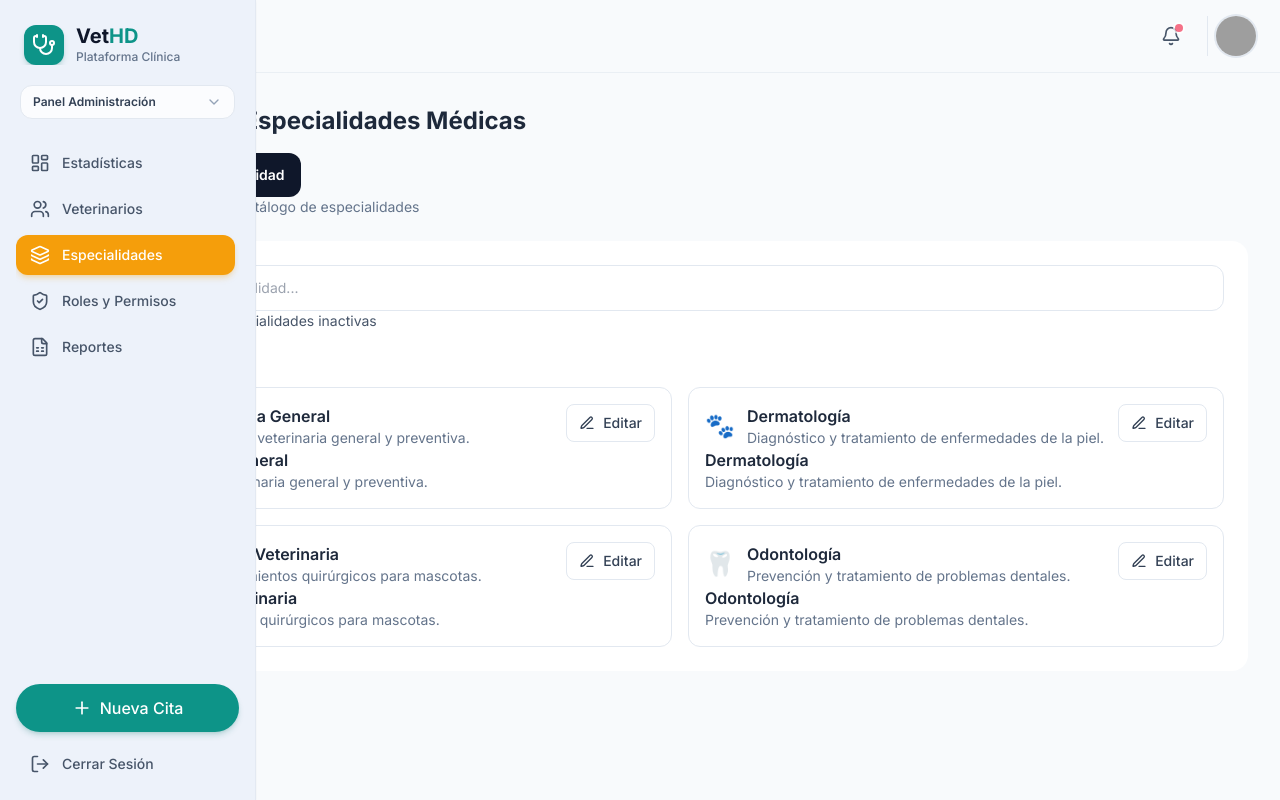
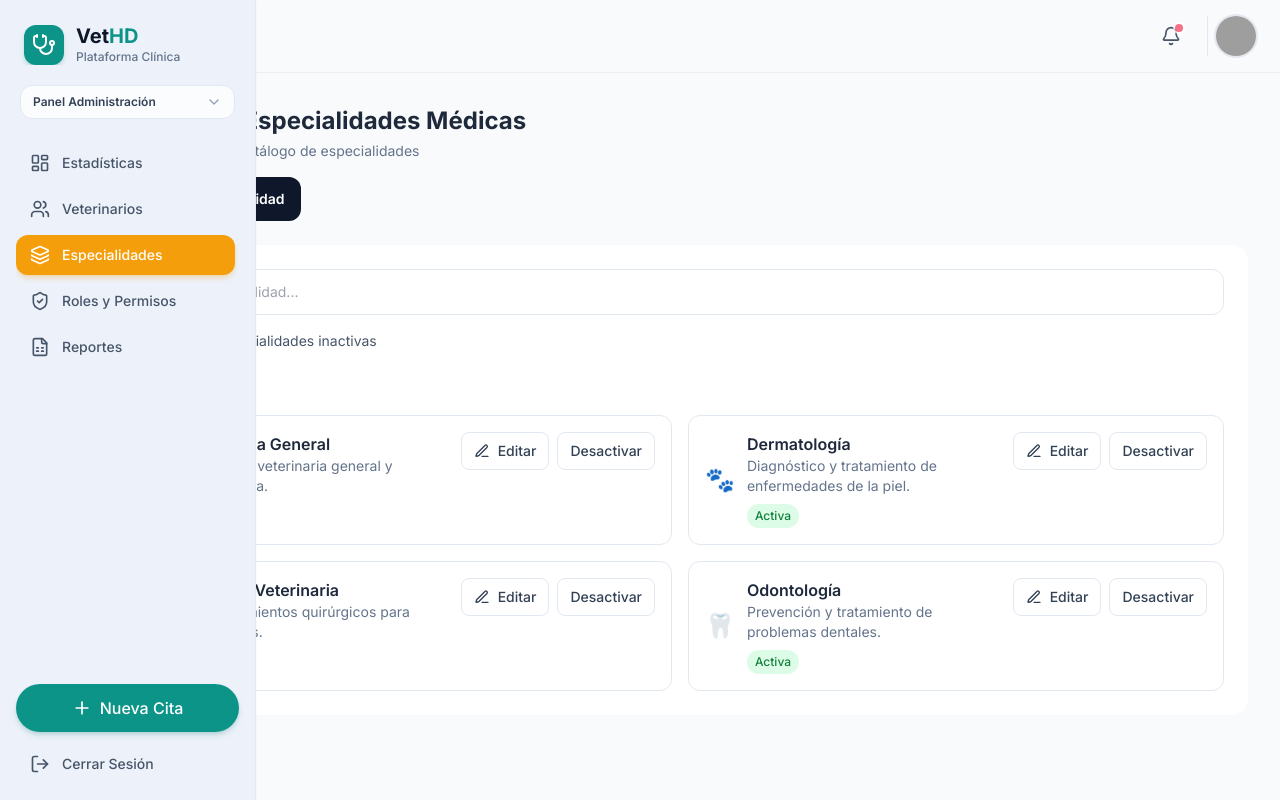
Before and after one commit to Edudev2004/hd-veterinaria-frontend, a React (Vite) app: page /admin/especialidades in a window 1280 px wide. Built offline with nearby package versions, Linux system fonts and the light colour scheme; grey boxes are pictures that could not be loaded.

Commit message:
US-29: Persistir especialidades y gestionar estado

```diff
--- a/src/features/admin/pages/AdminSpecialtiesPage.tsx
+++ b/src/features/admin/pages/AdminSpecialtiesPage.tsx
@@ -40,18 +40,59 @@ const initialSpecialties: Specialty[] = [
   },
 ];
 
+const STORAGE_KEY = 'vethd-admin-specialties';
+
 export const AdminSpecialtiesPage: React.FC = () => {
-  const [specialties, setSpecialties] =
-   useState<Specialty[]>(initialSpecialties);
+
+  const [specialties, setSpecialties] = useState<Specialty[]>(() => {
+    try {
+      const stored = localStorage.getItem(STORAGE_KEY);
+
+      if (stored) {
+        return JSON.parse(stored) as Specialty[];
+      }
+
+      localStorage.setItem(
+        STORAGE_KEY,
+        JSON.stringify(initialSpecialties),
+      );
+
+      return initialSpecialties;
+    } catch (error) {
+      console.error(
+        'Error al cargar las especialidades:',
+        error,
+      );
+
+      return initialSpecialties;
+    }
+  });
+
   const [query, setQuery] = useState('');
   const [showInactive, setShowInactive] = useState(false);
   const [editing, setEditing] = useState<Specialty | null>(null);
   const [isFormOpen, setIsFormOpen] = useState(false);
+
   const [formData, setFormData] = useState({
     name: '',
     description: '',
     icon: '',
   });
+
+
+  const filteredSpecialties = specialties.filter((specialty) => {
+    const search = query.toLowerCase();
+
+    const matchesSearch =
+      specialty.name.toLowerCase().includes(search) ||
+      specialty.description.toLowerCase().includes(search);
+
+    const matchesStatus =
+      showInactive || specialty.active;
+
+    return matchesSearch && matchesStatus;
+  });
+
 
   const openEditForm = (specialty: Specialty) => {
     setEditing(specialty);
@@ -65,26 +106,24 @@ export const AdminSpecialtiesPage: React.FC = () => {
     setIsFormOpen(true);
   };
 
-  const filteredSpecialties = specialties.filter((specialty) => {
-  const search = query.toLowerCase();
-
-  const matchesSearch =
-    specialty.name.toLowerCase().includes(search) ||
-    specialty.description.toLowerCase().includes(search);
-
-  const matchesStatus = showInactive || specialty.active;
-
-  return matchesSearch && matchesStatus;
-});
 
   const handleSave = () => {
-  if (!formData.name.trim() || !formData.description.trim()) {
+    if (
+      !formData.name.trim() ||
+      !formData.description.trim()
+    ) {
+      alert(
+        'Completa el nombre y la descripción de la especialidad.',
+      );
+
       return;
     }
 
+    let updatedSpecialties: Specialty[];
+
+
     if (editing) {
-    setSpecialties((current) =>
-      current.map((specialty) =>
+      updatedSpecialties = specialties.map((specialty) =>
         specialty.id === editing.id
           ? {
               ...specialty,
@@ -93,9 +132,9 @@ const handleSave = () => {
               icon: formData.icon.trim() || '🐾',
             }
           : specialty,
-      ),
       );
     } else {
+
       const newSpecialty: Specialty = {
         id: Date.now().toString(),
         name: formData.name.trim(),
@@ -104,9 +143,71 @@ const handleSave = () => {
         active: true,
       };
 
-    setSpecialties((current) => [...current, newSpecialty]);
+      updatedSpecialties = [
+        ...specialties,
+        newSpecialty,
+      ];
     }
 
+
+    setSpecialties(updatedSpecialties);
+
+
+    try {
+      localStorage.setItem(
+        STORAGE_KEY,
+        JSON.stringify(updatedSpecialties),
+      );
+    } catch (error) {
+      console.error(
+        'Error al guardar las especialidades:',
+        error,
+      );
+    }
+
+
+    setEditing(null);
+    setIsFormOpen(false);
+
+
+    setFormData({
+      name: '',
+      description: '',
+      icon: '',
+    });
+  };
+
+
+  const toggleSpecialtyStatus = (id: string) => {
+    const updatedSpecialties = specialties.map(
+      (specialty) =>
+        specialty.id === id
+          ? {
+              ...specialty,
+              active: !specialty.active,
+            }
+          : specialty,
+    );
+
+
+    setSpecialties(updatedSpecialties);
+
+
+    try {
+      localStorage.setItem(
+        STORAGE_KEY,
+        JSON.stringify(updatedSpecialties),
+      );
+    } catch (error) {
+      console.error(
+        'Error al actualizar el estado:',
+        error,
+      );
+    }
+  };
+
+
+  const resetForm = () => {
     setEditing(null);
     setIsFormOpen(false);
 
@@ -120,9 +221,14 @@ const handleSave = () => {
   return (
     <div className="flex flex-col gap-6">
       <div>
-        <h1 className="text-2xl font-bold">
+        <h1 className="text-2xl font-bold text-slate-800">
           Gestión de Especialidades Médicas
         </h1>
+
+        <p className="mt-1 text-sm text-slate-500">
+          Administración del catálogo de especialidades
+        </p>
+
         <button
           type="button"
           onClick={() => {
@@ -141,27 +247,28 @@ const handleSave = () => {
           <Plus className="h-4 w-4" />
           Nueva especialidad
         </button>
-
-        <p className="text-sm text-slate-500">
-          Administración del catálogo de especialidades
-        </p>
       </div>
 
-      <div className="bg-white rounded-2xl p-6">
-        <div className="mb-4">
+      <div className="rounded-2xl bg-white p-6">
+        <div className="mb-6">
           <input
             type="text"
             value={query}
-           onChange={(event) => setQuery(event.target.value)}
+            onChange={(event) =>
+              setQuery(event.target.value)
+            }
             placeholder="Buscar especialidad..."
             className="w-full rounded-xl border border-slate-200 px-4 py-3 text-sm outline-none focus:border-slate-400"
           />
-      <div className="flex items-center gap-2">
+
+          <div className="mt-4 flex items-center gap-2">
             <input
               id="showInactive"
               type="checkbox"
               checked={showInactive}
-          onChange={(event) => setShowInactive(event.target.checked)}
+              onChange={(event) =>
+                setShowInactive(event.target.checked)
+              }
               className="h-4 w-4"
             />
 
@@ -172,18 +279,24 @@ const handleSave = () => {
               Mostrar especialidades inactivas
             </label>
           </div>
-
         </div>
 
-        <h2 className="font-bold mb-4">
+        <h2 className="mb-4 font-bold text-slate-800">
           Especialidades
         </h2>
 
+        {filteredSpecialties.length === 0 ? (
+          <div className="rounded-xl border border-dashed border-slate-300 p-8 text-center">
+            <p className="text-sm text-slate-500">
+              No se encontraron especialidades.
+            </p>
+          </div>
+        ) : (
           <div className="grid gap-4 md:grid-cols-2">
             {filteredSpecialties.map((specialty) => (
               <div
                 key={specialty.id}
-              className="border border-slate-200 rounded-xl p-4"
+                className="rounded-xl border border-slate-200 p-4"
               >
                 <div className="flex items-start justify-between gap-3">
                   <div className="flex items-center gap-3">
@@ -192,45 +305,82 @@ const handleSave = () => {
                     </span>
 
                     <div>
-                    <h3 className="font-semibold">
+                      <h3 className="font-semibold text-slate-800">
                         {specialty.name}
                       </h3>
 
                       <p className="text-sm text-slate-500">
                         {specialty.description}
                       </p>
+
+                      <span
+                        className={`mt-2 inline-block rounded-full px-2 py-1 text-xs font-medium ${
+                          specialty.active
+                            ? 'bg-green-100 text-green-700'
+                            : 'bg-slate-100 text-slate-500'
+                        }`}
+                      >
+                        {specialty.active
+                          ? 'Activa'
+                          : 'Inactiva'}
+                      </span>
                     </div>
                   </div>
 
+                  <div className="flex gap-2">
+
                     <button
                       type="button"
-               onClick={() => openEditForm(specialty)}
+                      onClick={() =>
+                        openEditForm(specialty)
+                      }
                       className="inline-flex items-center gap-2 rounded-lg border border-slate-200 px-3 py-2 text-sm font-medium text-slate-700 hover:bg-slate-50"
                     >
                       <Edit3 className="h-4 w-4" />
                       Editar
                     </button>
+
+
+                    <button
+                      type="button"
+                      onClick={() =>
+                        toggleSpecialtyStatus(
+                          specialty.id,
+                        )
+                      }
+                      className="rounded-lg border border-slate-200 px-3 py-2 text-sm font-medium text-slate-700 hover:bg-slate-50"
+                    >
+                      {specialty.active
+                        ? 'Desactivar'
+                        : 'Activar'}
+                    </button>
                   </div>
+                </div>
+              </div>
+            ))}
+          </div>
+        )}
 
-{(isFormOpen || editing) && (
+
+        {isFormOpen && (
           <div className="mt-6 rounded-2xl border border-slate-200 bg-white p-6">
             <div className="mb-6 flex items-center justify-between">
               <div>
                 <h3 className="text-lg font-bold text-slate-800">
-          {editing ? 'Editar especialidad' : 'Nueva especialidad'}
+                  {editing
+                    ? 'Editar especialidad'
+                    : 'Nueva especialidad'}
                 </h3>
 
                 <p className="text-sm text-slate-500">
-          Completa la información de la especialidad.
+                  Completa la información de la
+                  especialidad.
                 </p>
               </div>
 
               <button
                 type="button"
-        onClick={() => {
-          setEditing(null);
-          setIsFormOpen(false);
-        }}
+                onClick={resetForm}
                 className="rounded-lg p-2 text-slate-500 hover:bg-slate-100"
               >
                 <X className="h-5 w-5" />
@@ -252,7 +402,6 @@ const handleSave = () => {
                       name: event.target.value,
                     })
                   }
-
                   placeholder="Ej. Cardiología veterinaria"
                   className="w-full rounded-xl border border-slate-200 px-4 py-3 text-sm outline-none focus:border-slate-400"
                 />
@@ -268,7 +417,8 @@ const handleSave = () => {
                   onChange={(event) =>
                     setFormData({
                       ...formData,
-              description: event.target.value,
+                      description:
+                        event.target.value,
                     })
                   }
                   placeholder="Describe la especialidad..."
@@ -299,10 +449,7 @@ const handleSave = () => {
               <div className="flex justify-end gap-3">
                 <button
                   type="button"
-          onClick={() => {
-            setEditing(null);
-            setIsFormOpen(false);
-          }}
+                  onClick={resetForm}
                   className="rounded-xl border border-slate-200 px-4 py-2 text-sm font-medium text-slate-700 hover:bg-slate-50"
                 >
                   Cancelar
@@ -319,19 +466,6 @@ const handleSave = () => {
             </div>
           </div>
         )}
-                <div>
-                  <h3 className="font-semibold">
-                    {specialty.name}
-                  </h3>
-
-                  <p className="text-sm text-slate-500">
-                    {specialty.description}
-                  </p>
-                </div>
-              </div>
-
-          ))}
-        </div>
       </div>
     </div>
   );
```
Lines whose indentation alone changed are shown as unchanged.
